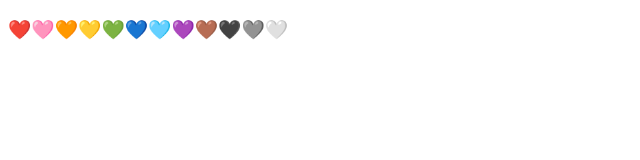
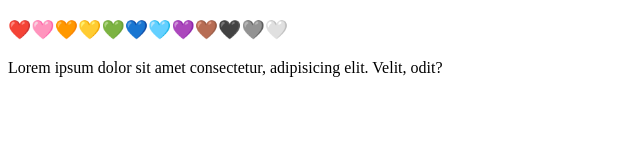
Before and after one commit to yael6679/ex7-good, a plain HTML site: page index.html in a window 1280 px wide. Shown: the whole page, without its empty margins (0-640 px from the left). Drawn offline with Linux system fonts and the light colour scheme.

Commit message:
change file2

```diff
--- a/index.html
+++ b/index.html
@@ -7,5 +7,6 @@
 </head>
 <body>
     <h3>❤️🩷🧡💛💚💙🩵💜🤎🖤🩶🤍</h3>
+    <p>Lorem ipsum dolor sit amet consectetur, adipisicing elit. Velit, odit?</p>
 </body>
 </html>
```
